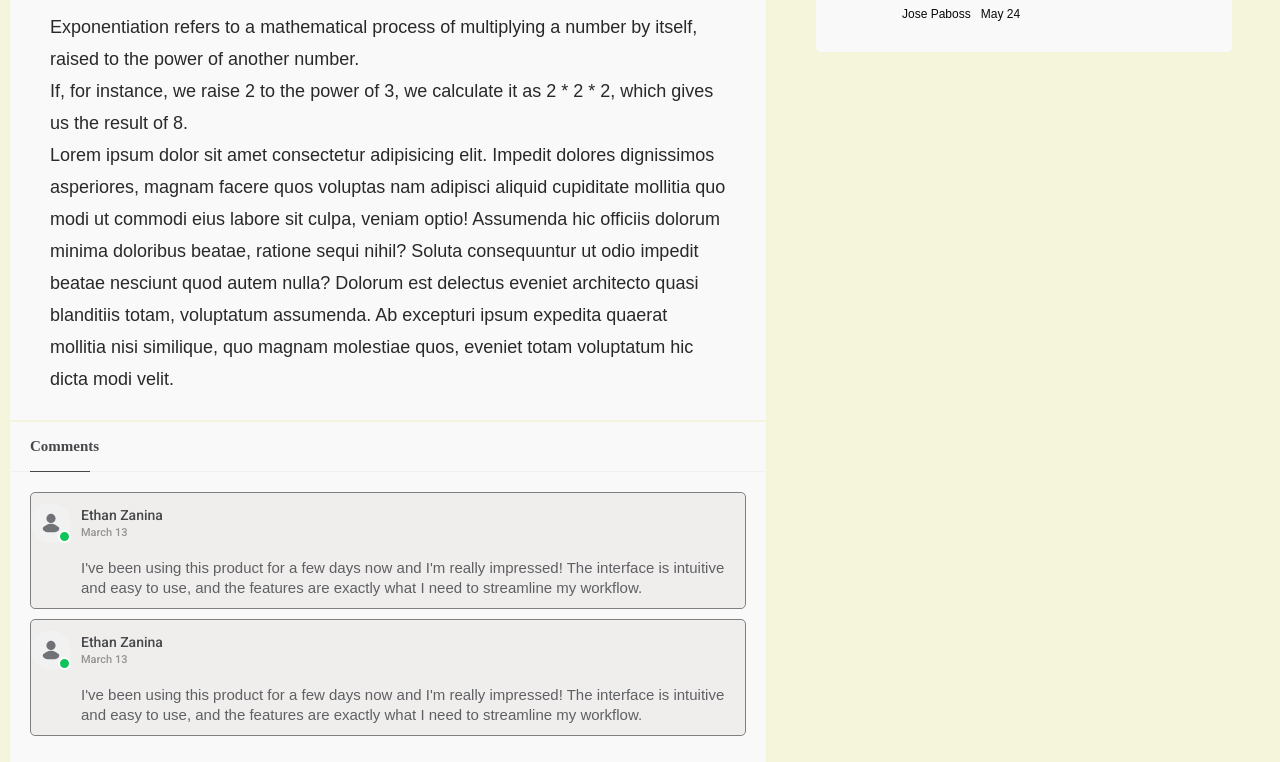
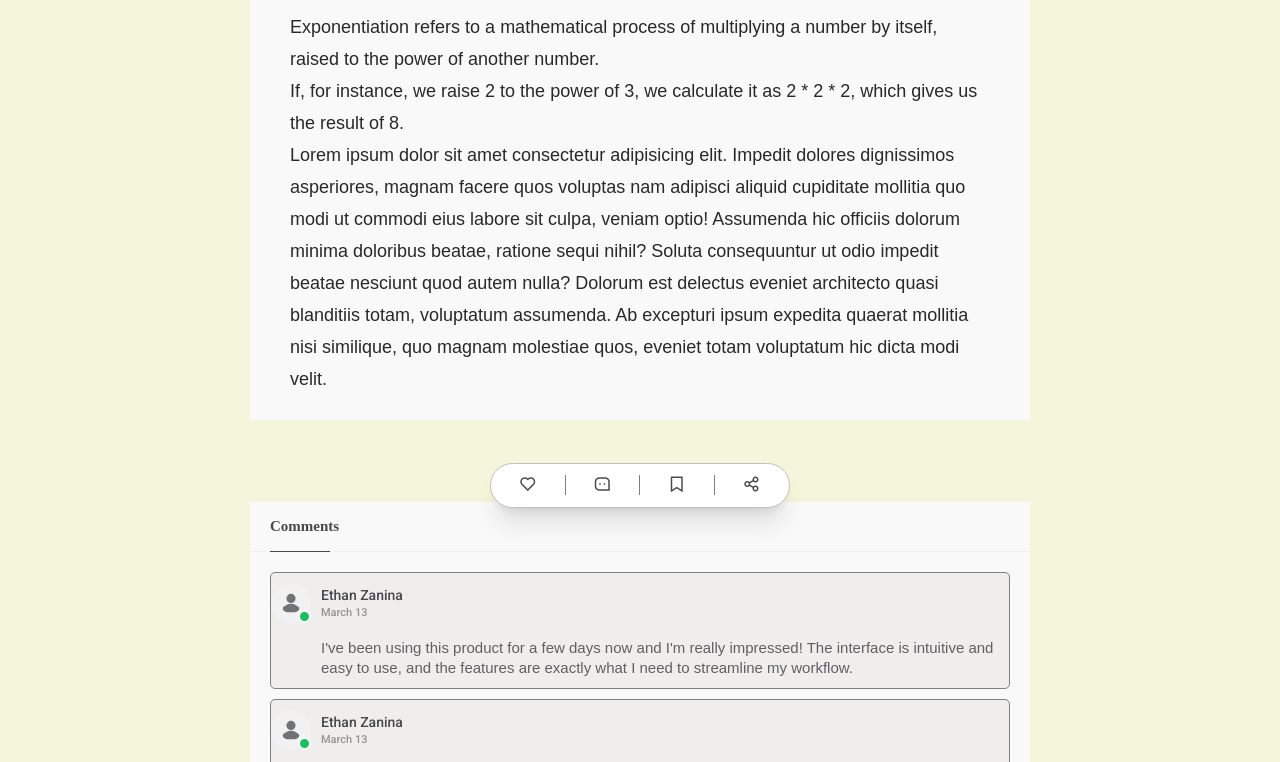
Before and after one commit to Alotab/frontend-projects, a plain HTML site: page BlogApp/detail.html in a window 1280 px wide. Shown: the part 624-1386 px from the top of the page. Drawn offline with nearby package versions, Linux system fonts and the light colour scheme; a web font is replaced by a local one.

Commit message:
update files

```diff
--- a/BlogApp/detail.html
+++ b/BlogApp/detail.html
@@ -14,6 +14,8 @@
      <link href="https://fonts.googleapis.com/css2?family=Caudex:wght@400;700&display=swap" rel="stylesheet">
      <link href="https://fonts.googleapis.com/css2?family=Roboto:wght@300;400;500&display=swap" rel="stylesheet">
      <link href="https://fonts.googleapis.com/css2?family=Uncial+Antiqua&display=swap" rel="stylesheet">
+
+     <script src="https://ajax.googleapis.com/ajax/libs/jquery/3.7.0/jquery.min.js"></script>
 
     <title>Detail</title>
 </head>
@@ -113,6 +115,27 @@
                     </div>
                 </div>
 
+                <!---------------- external- share ------------------------>
+                <div class="external-share-container" id="myDiv">
+                    <div class="share-link">
+                        <div class="social-share">
+                            <i class="ri-heart-line share-like"></i>
+                            <div class="like-count"></div>
+                        </div>
+                        <div class="social-share">
+                            <i class="ri-message-3-line share-comment"></i>
+                            <div class="comment-count"></div>
+                        </div>
+                        <div class="social-share">
+                            <i class="ri-bookmark-line share-bookmark"></i>
+                        </div>
+                        <div class="social-share">
+                            <i class="ri-share-line share-share"></i>
+                        </div>
+                    </div>
+                </div>
+
+
 
                 <!--- user post comment online -->
                 <div class="main-post-comments">
@@ -187,7 +210,7 @@
                         <a href="">
                             <img src="images/author.jpg" alt="author-image">
                             <div class="related-post-headline">
-                                <h2>How to work with Docker and Improve your Skills</h2>
+                                <h2>How to work with Docker and Improve your Skills Python Docker and Kubernates</h2>
                                 <div class="related-post-author-date">
                                     <p class="related-author">Jose Paboss</p>
                                     <p class="related-date">May 24</p>
@@ -218,7 +241,7 @@
 
                         <div class="trending-post-headline">
                             <a href="#">
-                                <h2>How to work with Docker and Improve your Skills</h2>
+                                <h2>How to work with Docker and Improve your Skills, Kubernates, docker and github</h2>
                                 <div class="trending-post-author-date">
                                     <p class="trending-author">Jose Paboss</p>
                                     <p class="trending-date">May 24</p>
--- a/BlogApp/js/script.js
+++ b/BlogApp/js/script.js
@@ -21,97 +21,9 @@ const chatbotCloseBtn = document.querySelector(".close-btn");
 
 
 
-let userMessenger;
-let API_KEY = "";
-const inputInitHeight = chatInput.scrollHeight;
-
-const createChatLi = (message, className) => {
-    // create a chat <li> element with passed message and className
-    const chatLi = document.createElement("li");
-    chatLi.classList.add("chat", className);
-
-    let chatContent = className === "outgoing" ? `<p></p><span class="material-symbols-outlined">
-    <img src="images/user.png" alt=""></span>` : ` <span class="material-symbols-outlined">
-    <img src="images/chatbot.png" alt=""></span><p></p>`;
-    chatLi.innerHTML = chatContent;
-    chatLi.querySelector("p").textContent = message;
-    return chatLi;
-}
-
-const generateResponse = (incomingChatLi) => {
-    const API_URL = "https://api.openai.com/v1/chat/completions";
-    const messageElement = incomingChatLi.querySelector("p");
-
-    const requestOptions = {
-        method :"POST",
-        Headers: {
-            "Content-Type": "application/json",
-            "Authorization": `Bearer ${API_KEY}`
-        },
-        body: JSON.stringify({
-            "model": "gpt-3.5-turbo",
-            "messages": [{"role": "user", "content": userMessenger}]
-        })
-    }
-
-    fetch(API_URL, requestOptions).then(res => res.json()).then(data => {
-        // console.log(data);
-        messageElement.textContent = data.choices[0].message.content;
-    }).catch((error) => {
-        // console.log(error);
-
-
-        messageElement.classList.add("error");   //add to style the error
-        messageElement.textContent = "Oops! Something went wrong. Please try again.";
-    }).finally(() => chatbox.scrollTo(0, chatbox.scrollHeight));
-}
-
-
-//chatbot
-const handleChat = () =>  {
-    userMessenger = chatInput.value.trim();
-    if(!userMessenger) return;
-    chatInput.value = "";
-
-    //reset the textarea height to its default height once a message is sent
-    chatInput.style.height = `${chatInput.scrollHeight}px`;
-
-
-    // append user's message to the chatbox
-    chatbox.appendChild(createChatLi(userMessenger, "outgoing"));
-    chatbox.scrollTo(0, chatbox.scrollHeight);
-
-
-    setTimeout(() => {
-        // chatbox.appendChild(createChatLi("...", "incoming"));
-
-        const incomingChatLi = createChatLi("...", "incoming");
-        chatbox.appendChild(incomingChatLi);
-        chatbox.scrollTo(0, chatbox.scrollHeight);
-        generateResponse(incomingChatLi);
-    }, 600);
-};
-
-
-// adjust the height of the input textarea based on it's content
-chatInput.addEventListener("input", () => {
-    chatInput.style.height = `${inputInitHeight}px`;
-    chatInput.style.height = `${chatInput.scrollHeight}px`;
-});
 
 
 
-// if Enter key is press without shift key and the window with is greater than 800px, handle the chat
-chatInput.addEventListener("keydown", (e) => {
-    if(e.key === 'Enter' && !e.shiftkey && window.innerWidth > 800) {
-        e.preventDefault();
-        handleChat();
-    }
-});
-
-sendChatBtn.addEventListener("click", handleChat);
-chatbotCloseBtn.addEventListener("click", () => document.body.classList.remove("show-chatbot"));
-chatBotToggler.addEventListener("click", () => document.body.classList.toggle("show-chatbot"));
 
 
 
@@ -189,6 +101,55 @@ window.onload = preventScrolling;
 
 
 
+//external share links
+
+
+const detailPost = document.querySelector('.main-post');
+const bottomShareLink = document.querySelector('.share-link');
+const shareScroll = document.querySelector('.share-scroll');
+
+
+// console.log(detailPost.offsetHeight);
+
+window.addEventListener("scroll", (e) =>{
+    e.preventDefault();
+    // if(window.scrollY > detailPost.offsetHeight - detailPost.offsetTop + 76){
+    //     bottomShareLink.classList.remove('.share-scroll');
+    //     // alert('he')
+    // }
+
+    // if(window.screenY < detailPost.offsetHeight - detailPost.offsetTop6){
+    //     console.log('hi')
+    // }
+})
+
+
+$(window).scroll(function() {
+    var thirdDiv = $('.detail-post');
+    if($(this).scrollTop() + $(this).height() >= thirdDiv.offset().top && $(this).scrollTop() <= thirdDiv.offset().top + thirdDiv.outerHeight()) {
+       console.log("You have reached the bottom of the screen and the third div!");
+    }
+ });
+
+
+//  $(window).scroll(function() {
+//     var thirdDiv = $('.detail-post');
+//     if($(this).scrollTop() <= thirdDiv.offset().top && $(this).scrollTop() + $(this).height() >= thirdDiv.offset().top + thirdDiv.outerHeight()) {
+//        console.log("You have reached the top of the screen and the third div!");
+//     }
+//  });
+
+
+
+
+
+
+
+
+
+
+
+
 /*=============== SCROLL REVEAL ANIMATION ===============*/
 const sr = ScrollReveal({
     origin: 'top',
--- a/BlogApp/static/css/style.css
+++ b/BlogApp/static/css/style.css
@@ -7,6 +7,17 @@
     --main-buttons: rgb(240, 236, 234);
     --middleColume-backgroundColor:  #F9F9FA;
     --buttonIconHover: rgba(124, 131, 133, .9);
+
+    /* update */
+    --tw-shadow: 0 20px 25px -5px rgb(0 0 0 / 0.1),0 8px 10px -6px rgb(0 0 0 / 0.1);
+    --tw-shadow-colored: 0 20px 25px -5px var(--tw-shadow-color),0 8px 10px -6px var(--tw-shadow-color);
+    --tw-shadow: 0 0 #0000;
+    --tw-shadow-colored: 0 0 #0000;
+    --tw-ring-offset-shadow: 0 0 #0000;
+    --tw-ring-shadow: 0 0 #0000
+
+    /* --tw-shadow: 0 20px 25px -5px rgb(0 0 0 / 0.1),0 8px 10px -6px rgb(0 0 0 / 0.1); */
+    /* --tw-shadow-colored: 0 20px 25px -5px var(0 0 #0000),0 8px 10px -6px var(--tw-shadow-color); */
   }
 
   button{
@@ -668,18 +679,19 @@
 
   /*==================== post-detail ========================*/
 
+  /* update */
   .main-detail-post{
-    display: flex;
+    display: inline-block;
     gap: 5rem;
     padding: 7rem 1rem;
-    width: 100%;
     background-color: beige;
-
-  }
-
+  }
+
+  /* update */
   .detail-post{
     background-color: var(--middleColume-backgroundColor);
-      margin-bottom: 0.023rem;
+    /* margin-bottom: 0.023rem; */
+    margin-bottom: 5rem;
   }
 
   .detail-post .post-image{
@@ -735,9 +747,10 @@
     padding: 0;
   }
 
+  /* update */
   .detail-column{
-      width: 60%;
-      /* background-color: red; */
+    width: 100%;
+    padding: 0 24rem;
     border-radius: 5px 5px 0px 0px;
   }
 
@@ -802,8 +815,10 @@
 
 
   /*====================== sidebar-column - detail-page ===========*/
+  /* update */
   .sidebar-column{
-      width: 33%;
+      width: 100%;
+      padding: 0 24rem;
   }
 
   .related-side-post{
@@ -2115,6 +2130,123 @@
 }
 
 
+/*-------------------- extenal-share ----------------------*/
+.external-share-container{
+  /* position: relative; */
+  /* height: 80px; */
+  width: 100%;
+  /* background: blue; */
+  height: 30px;
+  display: inline-flex;
+  position: relative;
+  justify-content: center;
+  align-items: center;
+}
+
+.share-link{
+  background: #fff;
+  width: 300px;
+  height: 45px;
+
+  /* height: 4rem;
+  padding: 0.25rem 1.25rem;
+  font-size: 0.875rem;
+  line-height: 1.25rem;
+  -moz-box-align: center; */
+  -moz-box-align: center;
+  font-size: 0.875rem;
+
+
+  display: flex;
+  /* position: absolute; */
+  position: relative;
+  align-items: center;
+  /* top: 50%;
+  left: 50%;
+  transform: translate(-50%, -50%); */
+  border-radius: 30px;
+  border: 1px solid rgb(194, 191, 191);
+  --tw-shadow: 0 20px 25px -5px rgb(0 0 0 / 0.1),0 8px 10px -6px rgb(0 0 0 / 0.1);
+  --tw-shadow-colored: 0 20px 25px -5px var(0 0 #0000),0 8px 10px -6px var(--tw-shadow-color);
+  box-shadow: var(--tw-ring-offset-shadow, 0 0 #0000),var(--tw-ring-shadow, 0 0 #0000),var(--tw-shadow)
+}
+
+/* .share-link.share-java{
+  display: none;
+
+} */
+
+
+
+.share-link.share-scroll{
+  z-index: 999999;
+  background: #fff;
+  width: 300px;
+  height: 45px;
+  display: flex;
+  /* position: absolute; */
+  position: fixed;
+  /* top: 0; */
+  align-items: center;
+  text-align: center;
+  /* top: 50%; */
+  /* left: 50%; */
+  /* transform: translate(-50%, -50%); */
+  border-radius: 30px;
+  border: 1px solid rgb(194, 191, 191);
+  /* display: none !important;  */
+
+
+  bottom: 3%;
+  /* right: 50%; */
+  /* transform: translate(-50%, -50%); */
+}
+
+
+
+
+
+.social-share{
+  border-right: 1px solid gray;
+  align-items: center;
+  text-align: center;
+  flex-basis: 25%;
+}
+
+
+
+.social-share i{
+  font-size: 18px;
+  /* color: #1c1c1c; */
+  color: rgb(30 41 59 / var(0));
+  opacity: 0.7;
+  cursor: pointer;
+  transition: background 0.3s;
+
+
+
+  font-family: inherit;
+  font-weight: inherit;
+  line-height: inherit;
+}
+
+.social-share i:hover{
+  /* margin-right: 40px; */
+  border-radius: 50%;
+  padding: 6px;
+  background: rgb(223, 221, 221);
+}
+
+.social-share.social-share:first-child{
+  /* padding-left: 20px; */
+}
+
+.social-share:last-child{
+  border-right: none;
+}
+
+
+
 
 
 
```
Also changed, not shown: BlogApp/js/chatbot.js (added, +88 -0 lines), 1 other file. Lines whose indentation alone changed are shown as unchanged.
